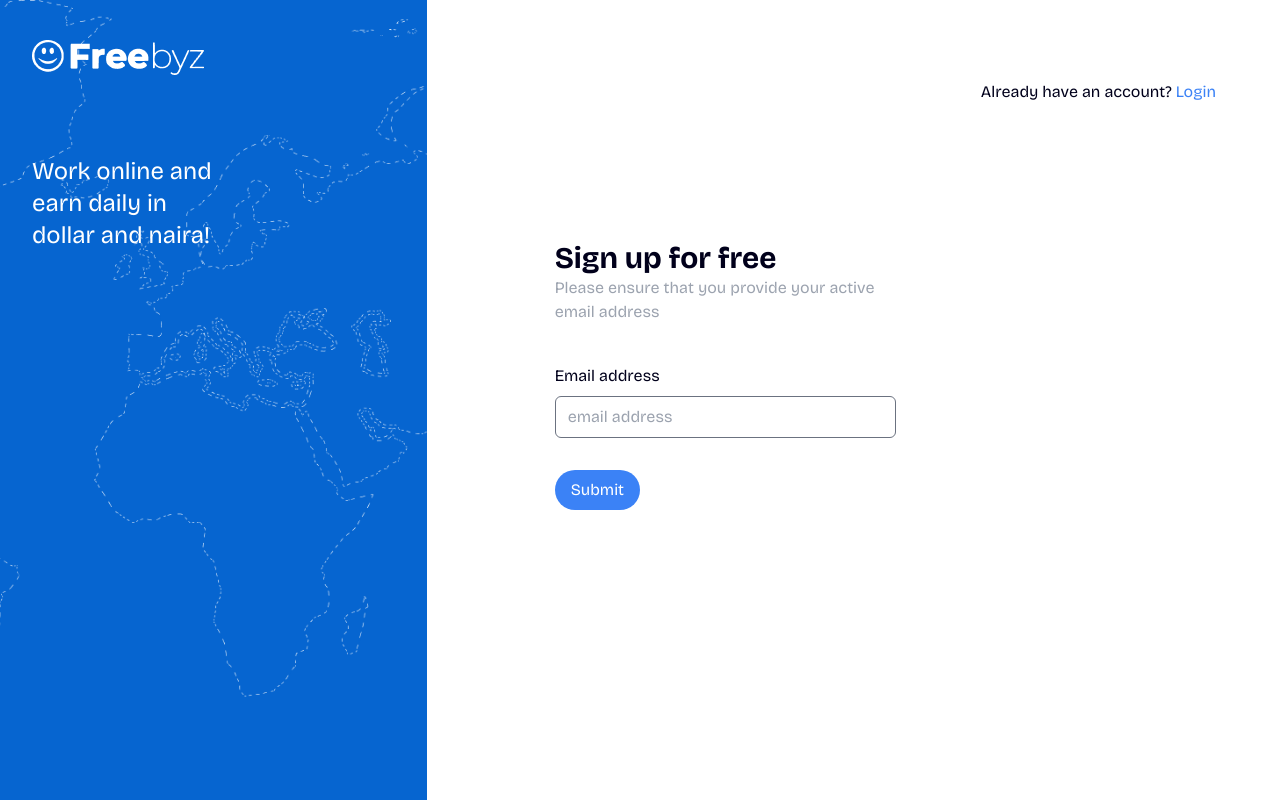
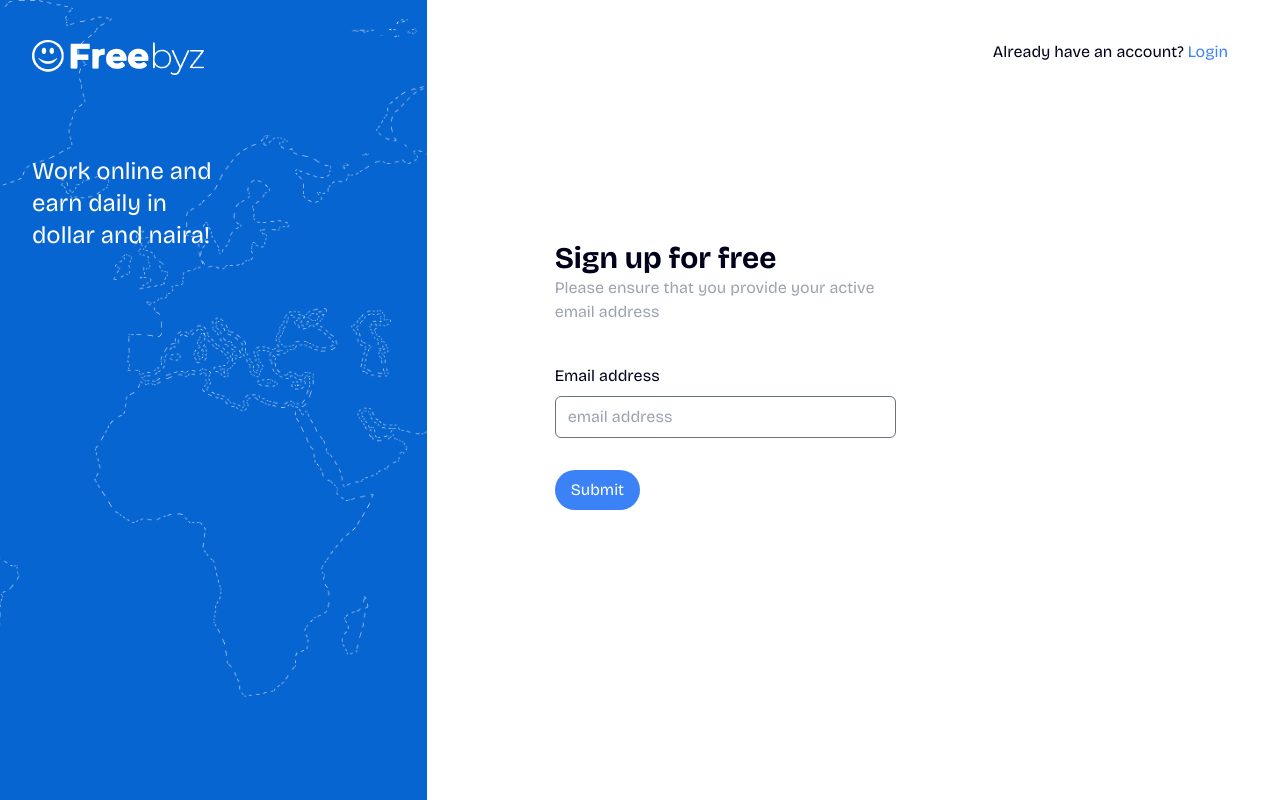
Before and after one commit to solotobby/gamification_fe, a React app: page /registeration in a window 1280 px wide. Built offline with nearby package versions, Linux system fonts and the light colour scheme; the HTML template or start-up script is replaced by a standard one.

Commit message:
Re-adjust the style for the sign-up

```diff
--- a/src/components/landing-page/ForeignRegistration.jsx
+++ b/src/components/landing-page/ForeignRegistration.jsx
@@ -6,16 +6,15 @@ const ForeignRegistration = () => {
     const [email, setEmail] = useState("");
 
     return (
-        <div className="relative grid h-screen grid-cols-1 bg-white md:grid-cols-3">
+        <div className="relative h-screen overflow-scroll">
+            <div className="relative grid h-auto grid-cols-1 gap-32 md:grid-cols-3 md:h-full md:gap-0">
+                <div className="w-full h-32 pl-2 md:pl-8 md:h-full bg-customBlue left-class shrink-0 background-map2">
+                    <img className="pt-10" src="/images/Freebyz-logo-white.png" alt="freebyz-logo" />
+                    <h1 className="hidden w-1/2 mt-20 text-2xl text-white md:block">Work online and earn daily in dollar and naira!</h1>
 
-            <div className="w-full h-32 pl-2 md:pl-8 md:h-full bg-customBlue left-class shrink-0 background-map2">
-                <img className="pt-10" src="/images/Freebyz-logo-white.png" alt="freebyz-logo" />
-                <h1 className="w-1/2 mt-20 text-2xl text-white">Work online and earn daily in dollar and naira!</h1>
+                </div>
 
-            </div>
-
-
-            <div className='flex h-full col-span-2'>
+                <div className='flex h-auto col-span-1 md:col-span-2'>
                 <div className="flex flex-col mt-0 md:mt-60 login-content lg:w-[40%] ml-0 md:ml-10 lg:ml-32 w-full px-4 md:px-0">
                     <h2 className="text-3xl font-bold">Sign up for free</h2>
                     <p className="text-gray-400">Please ensure that you provide your active email address</p>
@@ -44,11 +43,17 @@ const ForeignRegistration = () => {
                 </div>
             </div>
 
-            <div className='absolute top-32 right-8 md:top-10'>
-                <p className="mx-8 mt-10">
+            <div className='absolute right-100 top-40 md:right-8 md:top-10'>
+                <p className="mx-5">
                     Already have an account? <Link to="/login" className="text-blue-500">Login</Link>
                 </p>
             </div>
+            </div>
+
+
+
+
+
         </div>
     );
 
```
